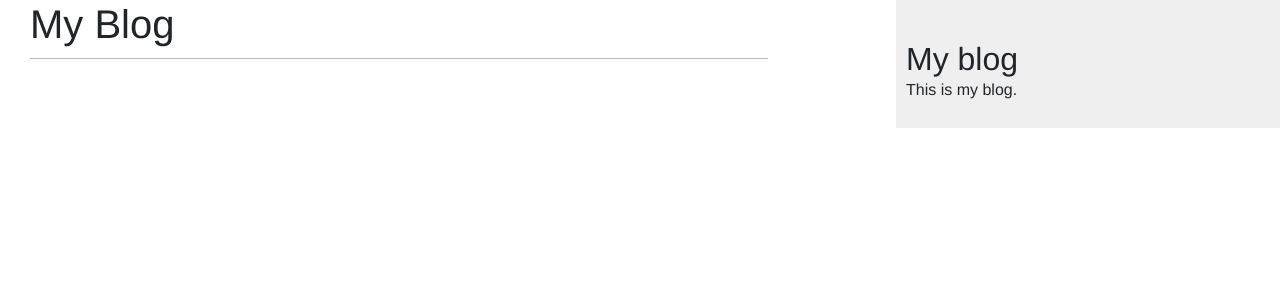
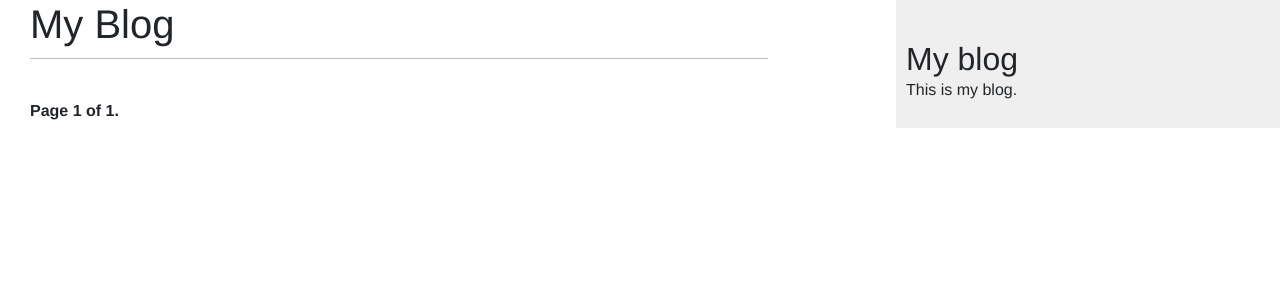
Before and after one commit to ikram9820/EpicExplora, a Django app: page /blog/ in a window 1280 px wide. Shown: the top 300 px of the page. Run offline with Django 4.2, Linux system fonts and the light colour scheme; data that the repository does not hold is empty; some libraries are stand-ins or nearby versions.

Commit message:
adding pagination to post list

```diff
--- a/blog/admin.py
+++ b/blog/admin.py
@@ -10,8 +10,8 @@ class PostAdmin(admin.ModelAdmin):
     list_filter = ["status","publish","author"]
     search_fields= ["title","body"]
     prepopulated_fields = {"slug":("title",)}
-    list_display_links = ('author',)
+    list_display_links = ('publish',)
     list_editable = ["title","status"]
-    raw_id_fields = ['author']
+    # raw_id_fields = ['author']
     date_hierarchy = 'publish'
     ordering = ['status', 'publish']
--- a/blog/views.py
+++ b/blog/views.py
@@ -1,9 +1,20 @@
 from django.shortcuts import render,get_object_or_404
+from django.core.paginator import Paginator, EmptyPage, PageNotAnInteger
 from .models import *
 # Create your views here.
 
 def post_list(request):
-    posts = Post.objects.all()
+    posts = Post.published.all()
+    POST_PER_PAGE = 2
+    PAGE_NO = request.GET.get('page', 1)
+    paginator = Paginator(posts,POST_PER_PAGE)
+    try:
+        posts = paginator.page(PAGE_NO)
+    except PageNotAnInteger:
+        posts = paginator.page(1)
+    except EmptyPage:
+        posts = paginator.page(paginator.num_pages)
+
     return render(request,"blog/post/list.html",{'posts': posts})
 
 def post_detail(request,year,month,day,post):
--- /dev/null
+++ b/templates/_pagination.html
@@ -0,0 +1,13 @@
+<div class="pagination">
+    <span class="step-links">
+        {% if page.has_previous %}
+            <a href="?page={{ page.previous_page_number }}">Previous</a>
+        {% endif %}
+        <span class="current">
+            Page {{ page.number }} of {{ page.paginator.num_pages }}.
+        </span>
+        {% if page.has_next %}
+            <a href="?page={{ page.next_page_number }}">Next</a>
+        {% endif %}
+    </span>
+</div>
--- a/templates/blog/post/list.html
+++ b/templates/blog/post/list.html
@@ -13,4 +13,6 @@
         </p>
         {{ post.body|truncatewords:30|linebreaks }}
     {% endfor %}
+    {% include "_pagination.html" with page=posts %}
+
 {% endblock %}
```
